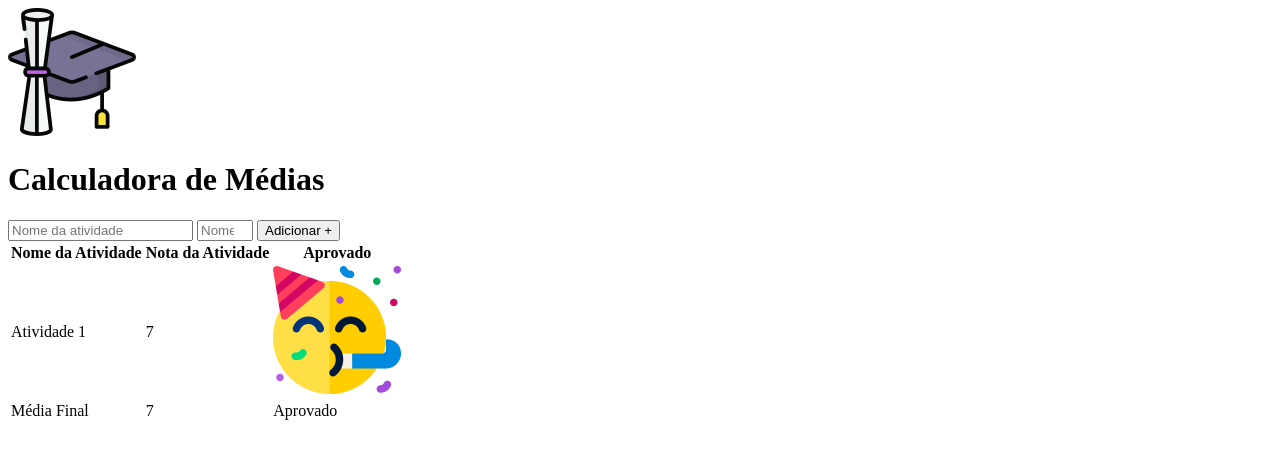
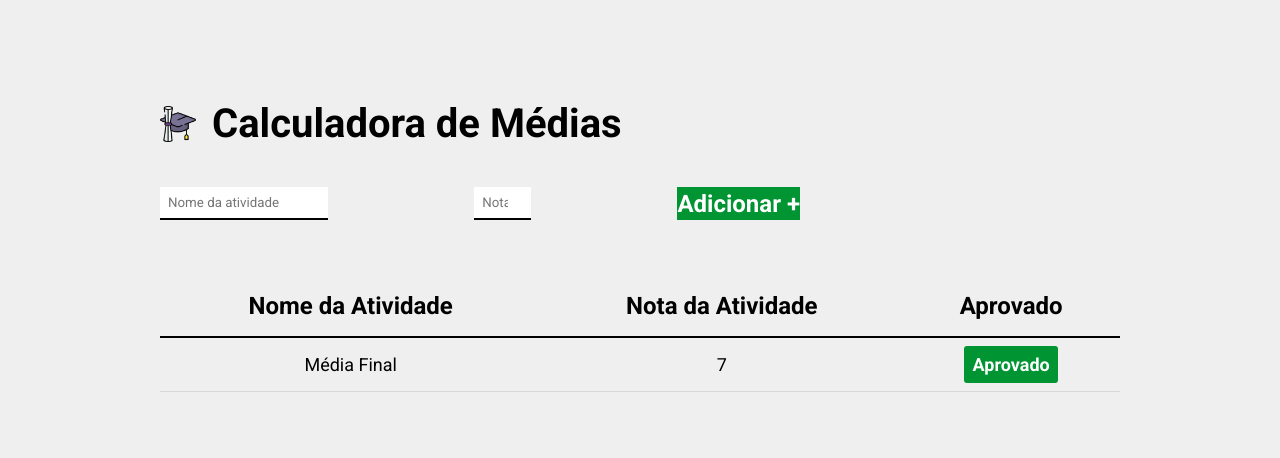
Before and after one commit to marianagalm/projeto2-form, a plain HTML site: page index.html in a window 1280 px wide. Drawn offline with Linux system fonts and the light colour scheme.

Commit message:
alterações tabela

```diff
--- a/index.html
+++ b/index.html
@@ -4,18 +4,23 @@
     <meta charset="UTF-8">
     <meta name="viewport" content="width=device-width, initial-scale=1.0">
     <title>Calculadora de Médias</title>
+    <link rel="preconnect" href="https://fonts.googleapis.com">
+    <link rel="preconnect" href="https://fonts.gstatic.com" crossorigin>
+    <link href="https://fonts.googleapis.com/css2?family=Roboto:ital,wght@0,100;0,300;0,400;0,500;0,700;0,900;1,100;1,300;1,400;1,500;1,700;1,900&display=swap" rel="stylesheet">
+    <link rel="stylesheet" href="./main.css">
 </head>
 <body>
+    <div class="container">
         <header>
             <img src="./images/logo.png" alt="Capelo e Diploma">
             <h1>Calculadora de Médias</h1>
         </header>
-    <form>
-        <input type="text" required placeholder="Nome da atividade" />
-        <input type="number" required placeholder="Nome da atividade" min="0" max="10" />
+        <form id="form-atividade">
+            <input type="text" id="nome-atividade" required placeholder="Nome da atividade" />
+            <input type="number" id="nota-atividade" required placeholder="Nota" min="0" max="10" />
             <button type="submit">Adicionar +</button>
         </form>
-    <table>
+        <table cellspacing="0">
             <thead>
                 <tr>
                     <th>
@@ -26,19 +31,16 @@
                 </tr>
             </thead>
             <tbody>
-            <tr>
-                <td>Atividade 1</td>
-                <td>7</td>
-                <td><img src="./images/aprovado.png" alt="Emoji festejando" /></td>
-            </tr>
             </tbody>
             <tfoot>
                 <tr>
                     <td>Média Final</td>
                     <td>7</td>
-                <td>Aprovado</td>
+                    <td><span class="resultado aprovado">Aprovado</span></td>
                 </tr>
             </tfoot>
         </table>
+    </div>
+    <script src="./main.js"></script>
 </body>
 </html>
--- a/main.css
+++ b/main.css
@@ -0,0 +1,96 @@
+* {
+    margin: 0;
+    padding: 0;
+    box-sizing: border-box;
+    font-family: "Roboto", serif;
+    }
+
+    body {
+        background-color: #efefef;
+        padding-top: 100px;
+    }
+
+    header {
+        display: flex;
+        align-items: center;
+        margin-bottom: 40px;
+    }
+
+    header img {
+        height: 36px;
+        margin-right: 16px;
+    }
+
+    header h1 {
+        font-size: 40px;
+        font-weight: bold;
+    }
+
+    .container {
+        max-width: 960px;
+        width: 100%;
+        margin: 0 auto;
+    }
+
+    form button {
+        background-color: #009432;
+        color: #fff;
+        font-size: 24px;
+        font-weight: bold;
+        border: none;
+        cursor: pointer;
+    }
+
+    form input {
+        font-weight: 24px;
+        background-color: #fff;
+        border: none;
+        border-bottom: 2px solid #000;
+        padding: 8px;
+        }
+
+        form {
+            display: flex;
+            max-width: 640px;
+            width: 100%;
+            justify-content: space-between;
+            margin-bottom: 56px;
+        }
+
+        table {
+            width: 100%;
+        }
+
+        table th {
+            border-bottom: 2px solid #000;
+            padding: 16px;
+            font-size: 24px;
+            font-weight: bold;
+        }
+
+        table td {
+            padding: 16px 0;
+            text-align: center;
+            font-size: 18px;
+            border-bottom: 1px solid rgba(0, 0, 0, 0.1);
+        }
+
+        table td img {
+            height: 30px;
+        }
+
+        .resultado {
+            padding: 8px;
+            font-weight: bold;
+            color: #fff;
+            background-color: #000;
+            border-radius: 3px;
+        }
+
+        .aprovado {
+            background-color: #009432;
+        }
+
+        .reprovado {
+            background-color: red;
+        }
--- a/main.js
+++ b/main.js
@@ -0,0 +1,27 @@
+const form = document.getElementById('form-atividade');
+const imgAprovado = '<img src="./images/aprovado.png" alt="Emoji celebrando" />';
+const imgReprovado = '<img src="./images/reprovado.png" alt="Emoji decepcionado" />';
+
+let linhas = '';
+
+form.addEventListener('submit', function(e) {
+        e.preventDefault();
+
+        const inputNomeAtividade = document.getElementById('nome-atividade');
+        const inputNotaAtividade = document.getElementById('nota-atividade');
+
+        let linha = '<tr>';
+        linha += `<td>${inputNomeAtividade.value}</td>`;
+        linha += `<td>${inputNotaAtividade.value}</td>`;
+        linha += `<td>${inputNotaAtividade.value >= 7 ? imgAprovado : imgReprovado}</td>`;
+        linha += '<tr>';
+
+        linhas += linha;
+
+        const corpoTabela = document.querySelector('tbody');
+        corpoTabela.innerHTML = linhas;
+
+        inputNomeAtividade.value = '';
+        inputNotatividade.value = '';
+
+});
```
Lines whose indentation alone changed are shown as unchanged.
